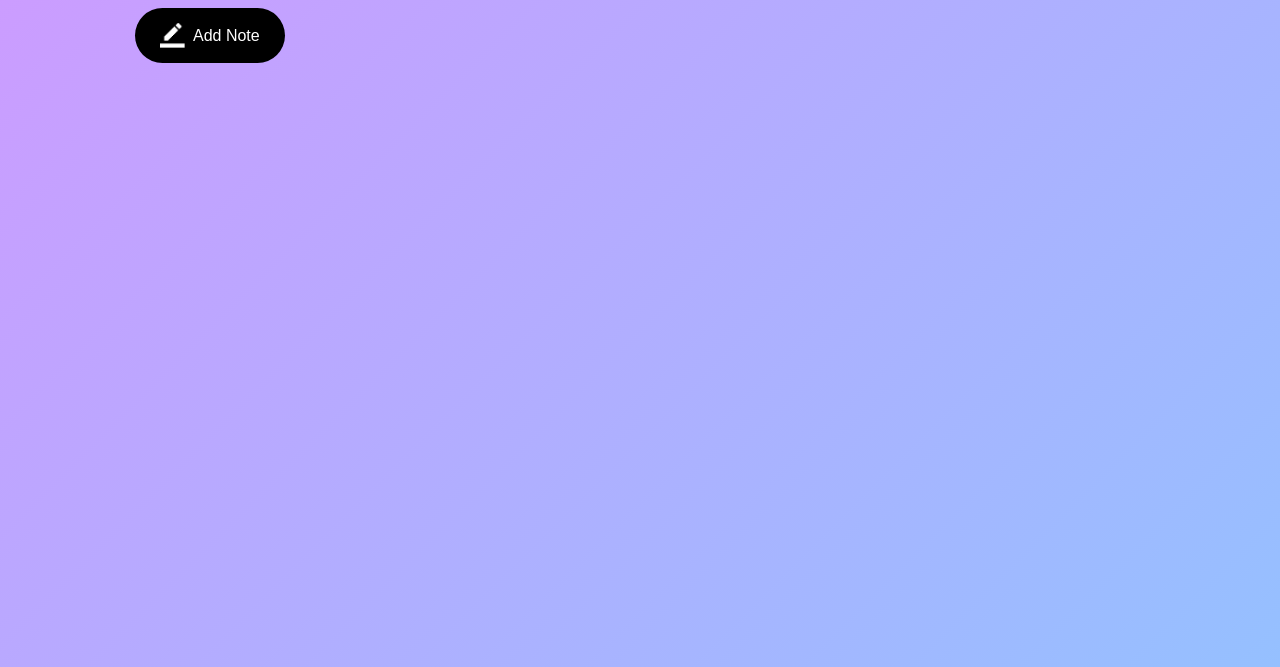
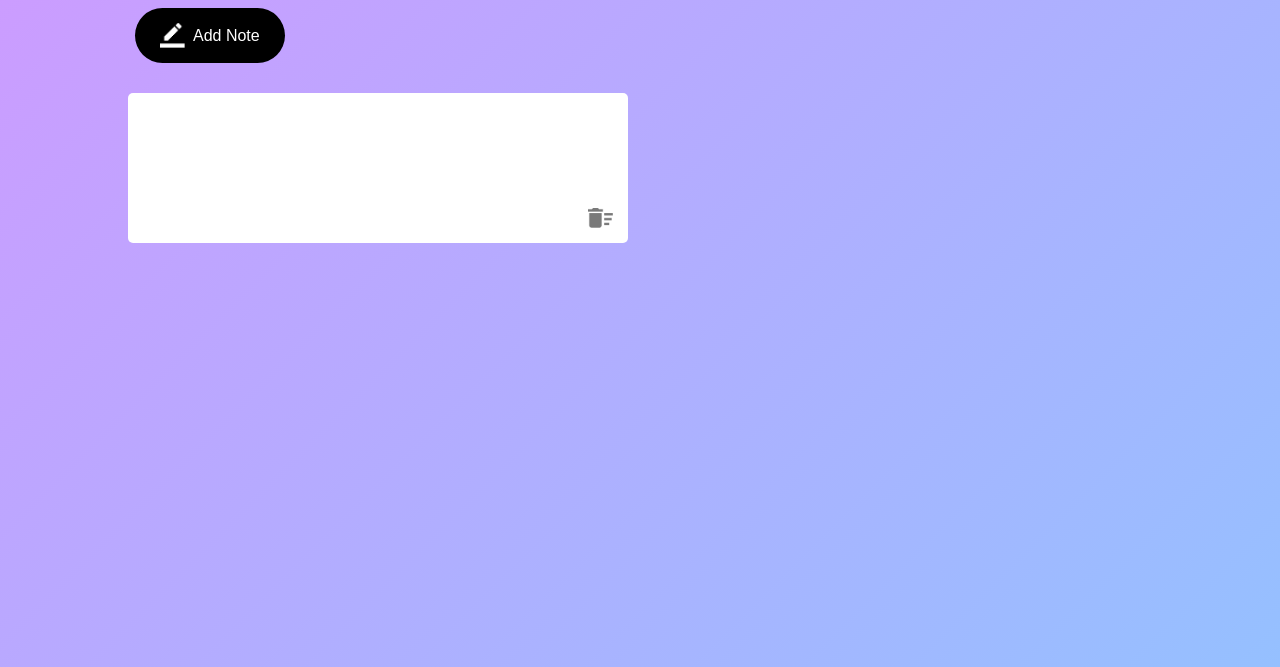
Before and after one commit to julekwinn/NoteApp, a plain HTML site: page index.html in a window 1280 px wide. Shown: the part 133-800 px from the top of the page. Drawn offline with Linux system fonts and the light colour scheme.

Commit message:
Add input-box style

```diff
--- a/index.html
+++ b/index.html
@@ -10,6 +10,11 @@
     <div class="container">
         <h1> <img src="images/notes.png">Notes</h1>
         <button><img src="images/edit.png">Add Note</button>
+        <div class="notes-container">
+            <p contenteditable="True" class="input-box">
+                <img src="images/delete.png">
+            </p>
+        </div>
     </div>
 
 </body>
--- a/style.css
+++ b/style.css
@@ -44,3 +44,24 @@
     cursor: pointer;
 
 }
+
+.input-box{
+    position: relative;
+    width: 50%;
+    max-width: 500px;
+    min-height: 150px;
+    background: #fff;
+    color: #333;
+    padding: 20px;
+    margin: 20px 0;
+    outline: none;
+    border-radius: 5px ;
+}
+
+.input-box img{
+    width: 25px;
+    position: absolute;
+    bottom: 15px;
+    right: 15px;
+    cursor: pointer;
+}
```
